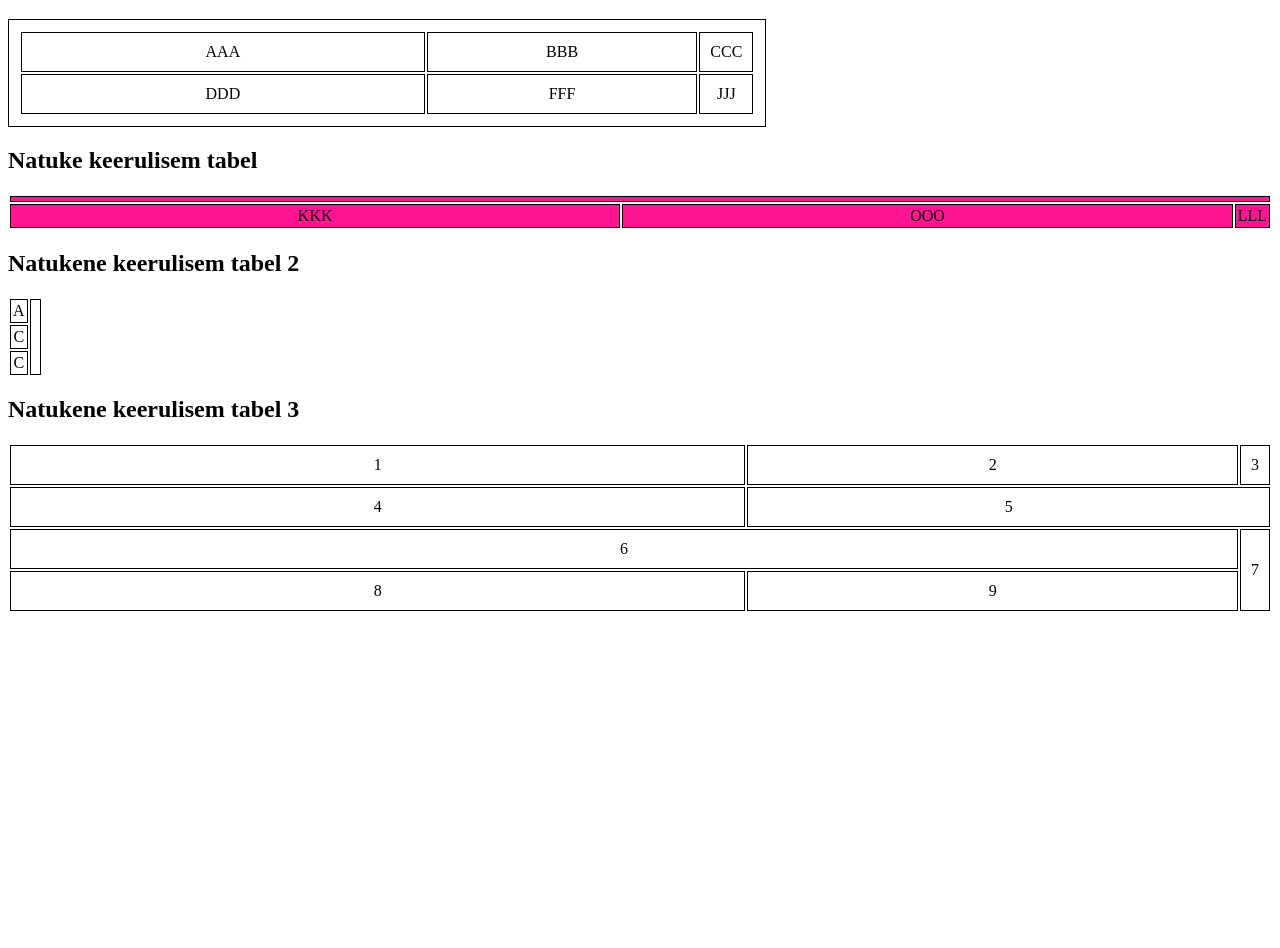
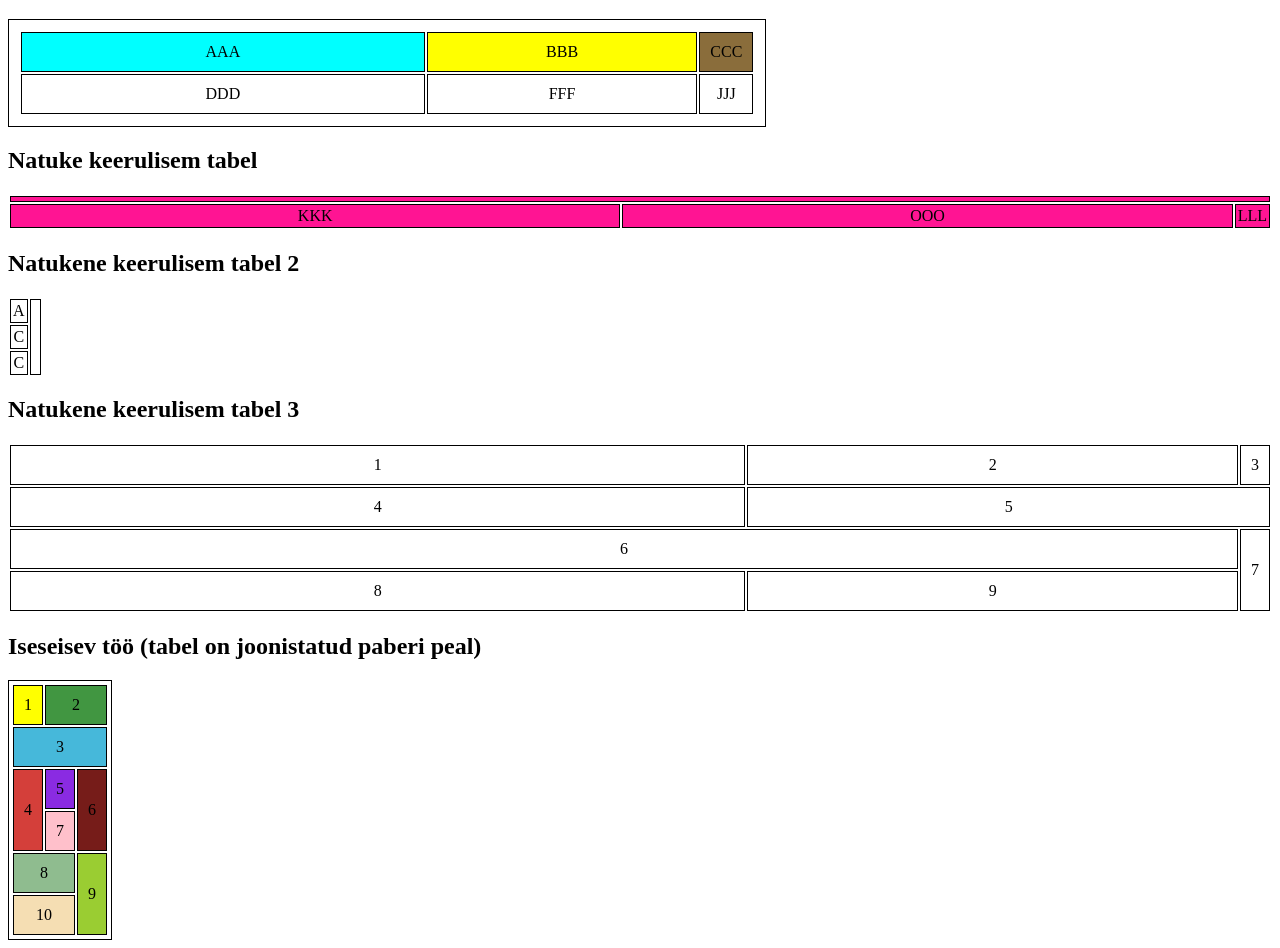
Before and after one commit to FjodorRuzanov/VeebirakendusTiTpv24, a plain HTML site: page tabelid.html in a window 1280 px wide. Shown: the part 61-1009 px from the top of the page. Before the commit the page ends 800 px from the top, so only its background shows below. Drawn offline with Linux system fonts and the light colour scheme.

Commit message:
Add files via upload

```diff
--- a/tabelStyle.css
+++ b/tabelStyle.css
@@ -26,3 +26,76 @@ table#keeruline2 td{
 
 
 }
+
+/*tabeli pseudoelement kasutamine*/
+#lihtne tr:nth-child(1) td:nth-child(1){/*1.rida 1.lahter*/
+background-color: aqua;
+}
+
+#lihtne tr:nth-child(1) td:nth-child(2){/*1.rida 2.lahter*/
+    background-color: yellow;
+}
+
+#lihtne tr:nth-child(1) td:nth-child(3){/*1.rida 3.lahter*/
+    background-color: #8a6d3b;
+}
+
+#lihtne tr:nth-child(1) td:nth-child(4){/*1.rida 4.lahter*/
+    background-color: #419641;
+}
+
+
+#iseseisev{
+    /*html failis id=keeruline2*/
+    width:5%;
+    border: 1px solid black;
+    text-align: center; /*teksti joondamine keskel*/
+    padding: 2px; /*vahe tekstist õääriseni*/
+
+
+
+}
+
+#iseseisev tr:nth-child(1) td:nth-child(1){
+    background-color: yellow;
+}
+
+#iseseisev tr:nth-child(1) td:nth-child(2){
+    background-color: #419641;
+}
+
+#iseseisev tr:nth-child(2) td:nth-child(1){
+    background-color: #46b8da;
+}
+
+#iseseisev tr:nth-child(3) td:nth-child(1){
+    background-color: #d43f3a;
+}
+
+#iseseisev tr:nth-child(3) td:nth-child(2){
+    background-color: #8d8d8d;
+}
+
+#iseseisev tr:nth-child(3) td:nth-child(3){
+    background-color: #761c19;
+}
+
+#iseseisev tr:nth-child(3) td:nth-child(2){
+    background-color: blueviolet;
+}
+
+#iseseisev tr:nth-child(4) td:nth-child(1){
+    background-color: pink;
+}
+
+#iseseisev tr:nth-child(5) td:nth-child(1){
+    background-color: darkseagreen;
+}
+
+#iseseisev tr:nth-child(5) td:nth-child(2){
+    background-color: yellowgreen;
+}
+
+#iseseisev tr:nth-child(6) td:nth-child(1){
+    background-color: wheat;
+}
--- a/tabelid.html
+++ b/tabelid.html
@@ -38,7 +38,7 @@
   <!--1 rida-->
   <tr>
     <td>A</td>
-    <td rowspan="3"</td>
+    <td rowspan="3"></td>
     </tr>
   <!--2 rida-->
   <tr>
@@ -66,6 +66,40 @@
     <td>8</td>
     <td>9</td>
   </tr>
+</table>
+
+<h2>Iseseisev töö (tabel on joonistatud paberi peal)</h2>
+<table id="iseseisev">
+  <td>1</td>
+
+  <td colspan="2">2</td>
+  <tr>
+    <td colspan="3">3</td>
+  </tr>
+
+
+    <td rowspan="2">4</td>
+  <td>5</td>
+
+    <td rowspan="2">6</td>
+
+  <tr>
+    <td>7</td>
+  </tr>
+
+  <tr>
+    <td colspan="2">8</td>
+    <td rowspan="3">9</td>
+  </tr>
+
+  <tr>
+    <td colspan="2">10</td>
+  </tr>
+
+
+
+
+</table>
 
 
 
```
Also changed, not shown: kasutatudLingid.html (+4 -4 lines).
